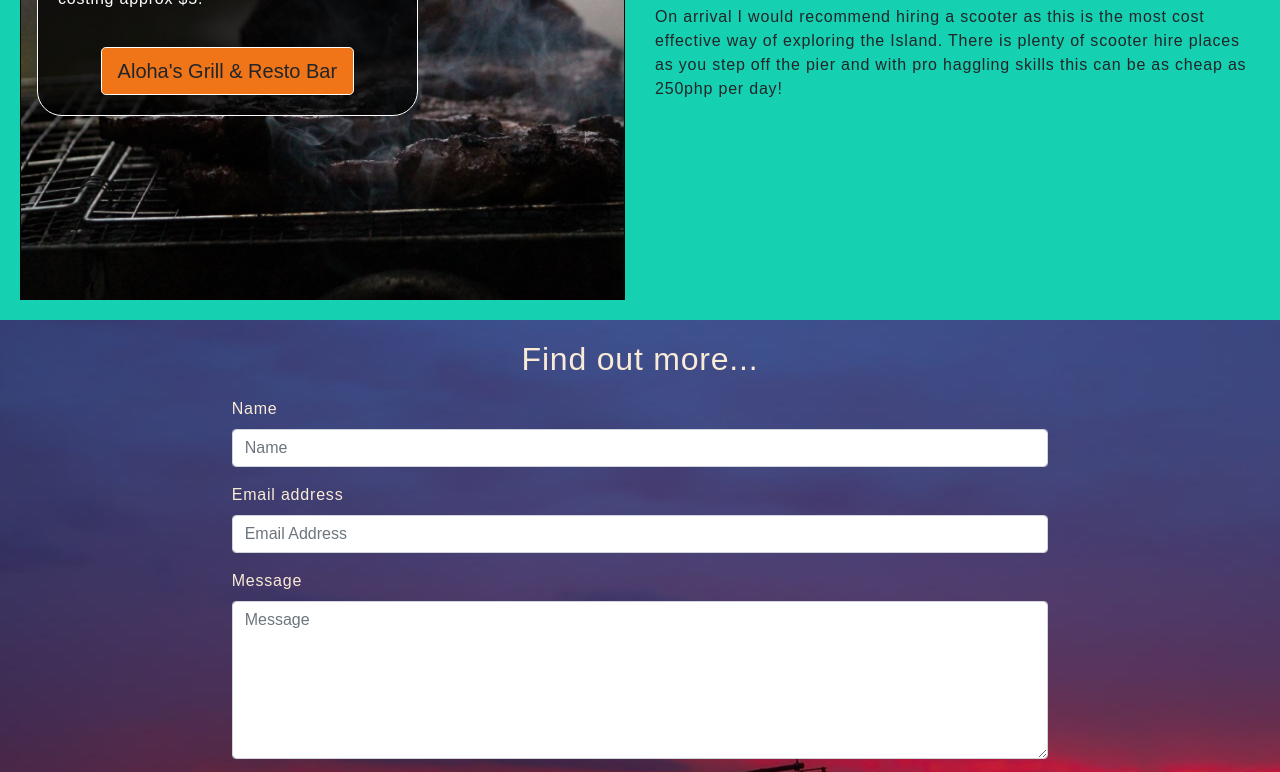
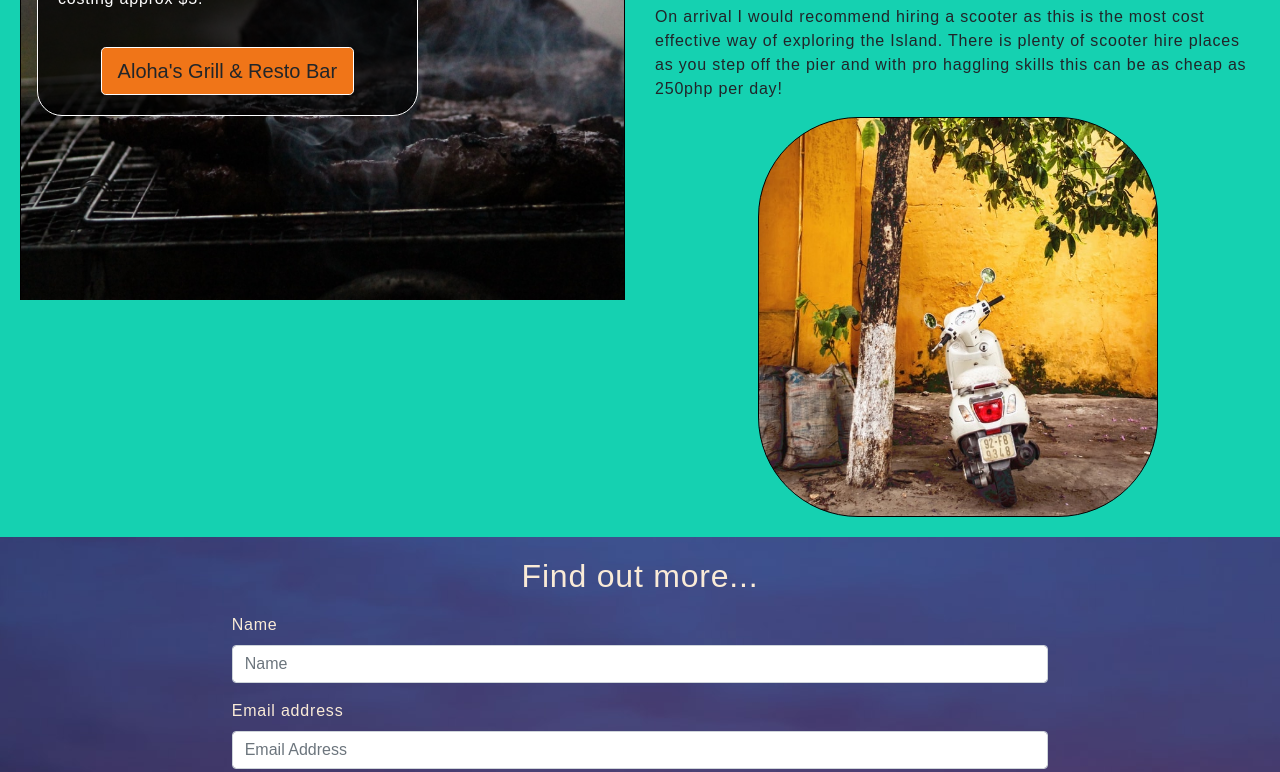
Before and after one commit to lukehanson2429/Explore-Siquijor, a plain HTML site: page index.html in a window 1280 px wide. Shown: the part 1937-2709 px from the top of the page. Drawn offline with nearby package versions, Linux system fonts and the light colour scheme; some packages are replaced by stand-ins of ours; a web font is replaced by a local one.

Commit message:
img added for top tip section and styled in css

```diff
--- a/assets/css/style.css
+++ b/assets/css/style.css
@@ -248,6 +248,26 @@ section:nth-child(3n) {
   background-color: rgba(21, 209, 177, 1);
 }
 
+#top-tip-img {
+    height: 400px;
+    width: 400px;
+
+    background: url("../images/top-tip-img.jpg") no-repeat;
+    -webkit-background-size: cover;
+    -moz-background-size: cover;
+    -o-background-size: cover;
+    background-size: cover;
+
+    display: block;
+    margin-left: auto;
+    margin-right: auto;
+
+    border-radius: 25%;
+    border: solid;
+    border-color: black;
+    border-width: 1px;
+
+}
 .form-bg {
     background: url("../images/form-bg.jpg") no-repeat center center fixed;
     display: flex;
--- a/index.html
+++ b/index.html
@@ -118,6 +118,7 @@
 <h2 class="text-center header">Top tip</h2>
 <p>
 On arrival I would recommend hiring a scooter as this is the most cost effective way of exploring the Island. There is plenty of scooter hire places as you step off the pier and with pro haggling skills this can be as cheap as 250php per day!</p>
+<div id="top-tip-img"></div>
 </div>
 </div>
 </div>
```
Also changed, not shown: assets/images/top-tip-img.jpg (added).
